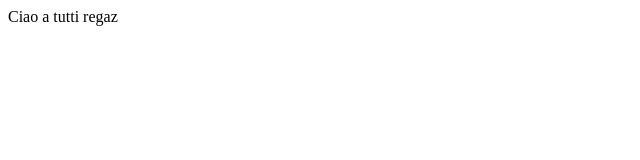
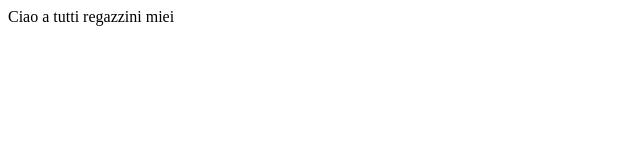
Before and after one commit to simdev98/Mytest, a plain HTML site: page index.html in a window 1280 px wide. Shown: the full height of the page, 0-640 px from the left. Drawn offline with Linux system fonts and the light colour scheme.

Commit message:
Update index.html

```diff
--- a/index.html
+++ b/index.html
@@ -2,6 +2,6 @@
 <head>
 </head>
 <body>
-<p>Ciao a tutti regaz</p>
+<p>Ciao a tutti regazzini miei</p>
 </body>
 </html>
```
